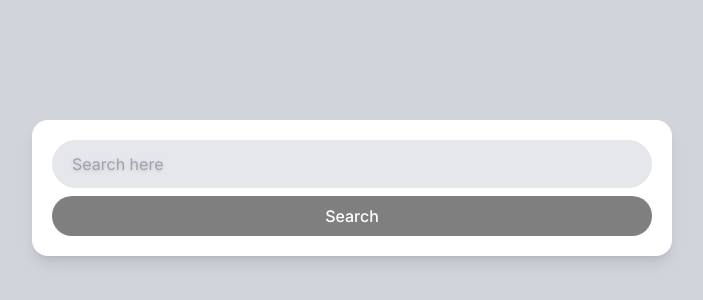
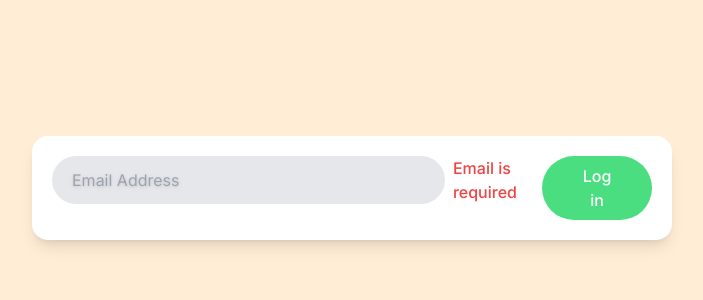
Before and after one commit to vinocturne/carrot-renew, a Next.js app: page / in a window 1280 px wide. Shown: the part 212-512 px from the top of the page, without its empty margins (288-991 px from the left). Built offline with nearby package versions, Linux system fonts and the light colour scheme.

Commit message:
form modifier

```diff
--- a/app/page.tsx
+++ b/app/page.tsx
@@ -1,14 +1,16 @@
 export default function Home() {
   return (
-    <main className="bg-gray-300 h-screen p-5 flex items-center justify-center ">
-      <div className="bg-white max-w-screen-sm w-full shadow-lg p-5 rounded-2xl flex flex-col gap-2">
+    <main className="bg-gray-300 sm:bg-red-100 md:bg-green-100 lg:bg-cyan-100 xl:bg-orange-100 2xl:bg-purple-100 h-screen p-5 flex items-center justify-center ">
+      <div className="bg-white max-w-screen-sm w-full shadow-lg p-5 rounded-2xl flex flex-col md:flex-row gap-2">
         <input
-          className="w-full rounded-full h-12 bg-gray-200 pl-5 outline-none ring ring-transparent focus:ring-orange-500 focus:ring-offset-2 transition-shadow placeholder:drop-shadow"
-          type="text"
-          placeholder="Search here"
+          className="w-full rounded-full h-12 bg-gray-200 pl-5 outline-none ring ring-transparent focus:ring-orange-500 focus:ring-offset-2 transition-shadow placeholder:drop-shadow invalid:focus:ring:bg-red-600 peer"
+          type="email"
+          required
+          placeholder="Email Address"
         />
-        <button className="bg-black text-white bg-opacity-50 py-2 rounded-full active:scale-90 outline-none focus:scale-90 transition-transform font-medium">
-          Search
+        <span className="text-red-500 font-medium hidden peer-invalid:block">Email is required</span>
+        <button className="text-white bg-opacity-50 py-2 rounded-full active:scale-90 outline-none focus:scale-90 transition-transform font-medium md:px-10 bg-black peer-required:bg-green-400">
+          Log in
         </button>
       </div>
     </main>
```
